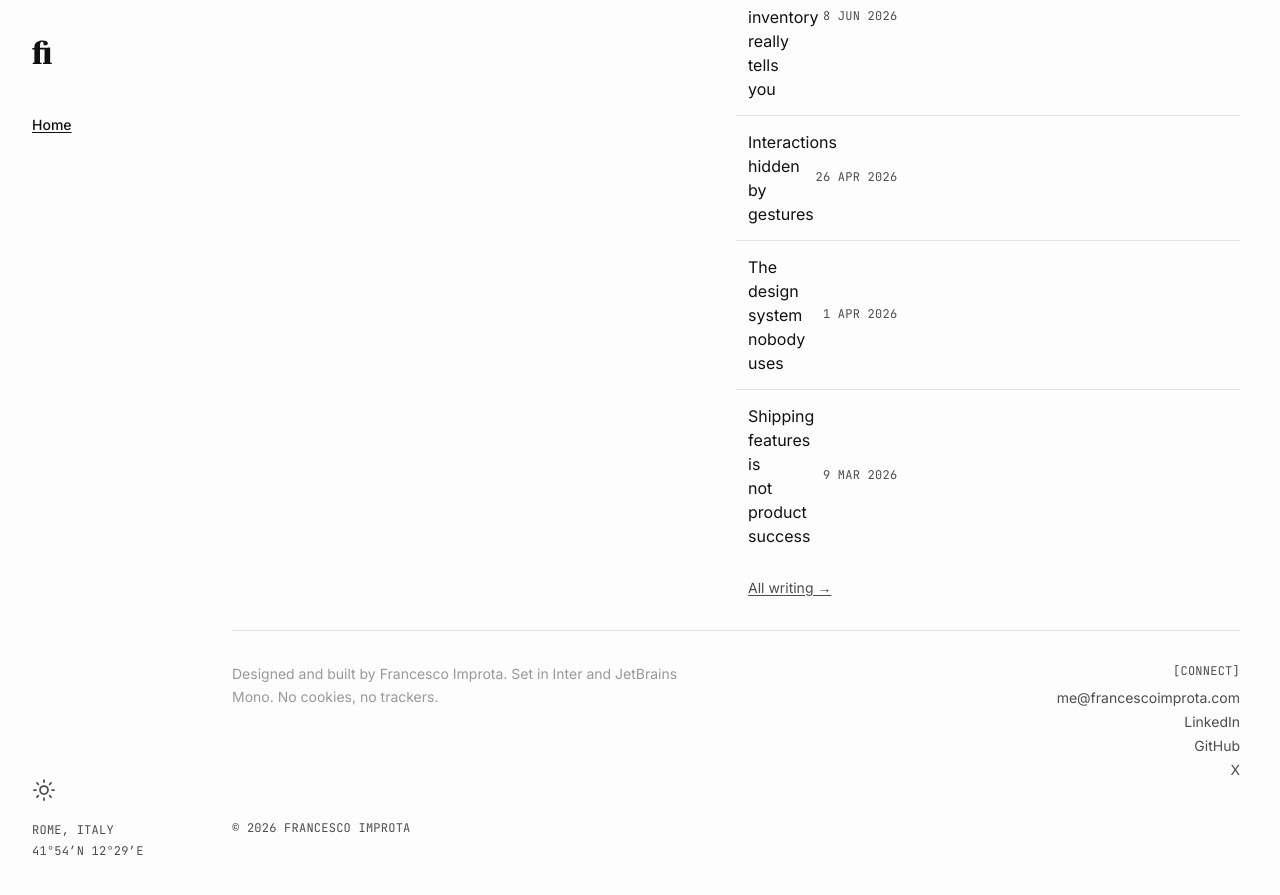
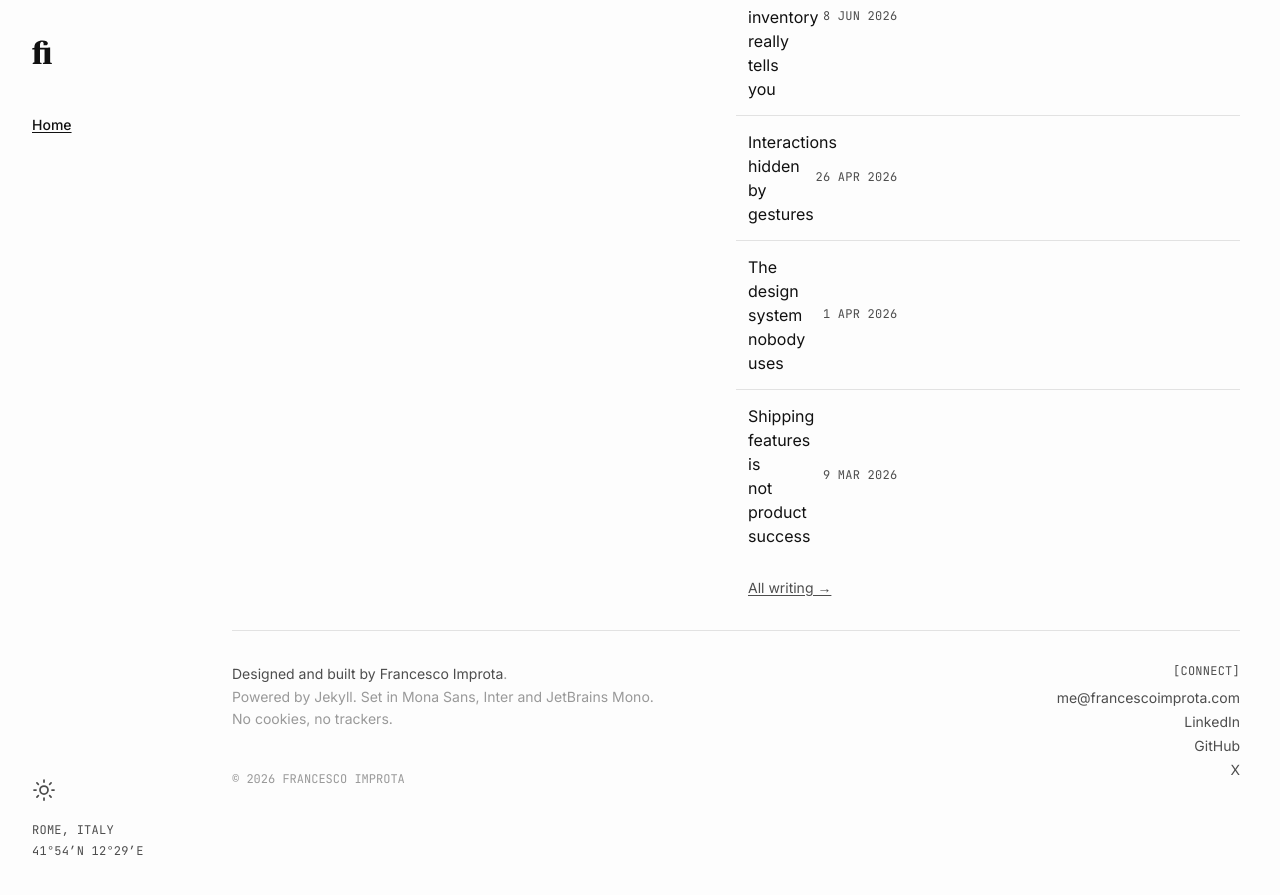
Before and after one commit to zetareticoli/fi, a Jekyll site: the page built from index.md, in a window 1280 px wide and 900 px high, scrolled down 556 px. Shown: the top 895 px of the window. Built offline with Jekyll 4.4.1, drawn with Linux system fonts in a browser that asks for light colours; some web fonts are replaced.

Commit message:
style: update footer layout and content for improved clarity and aesthetics

```diff
--- a/_includes/footer.html
+++ b/_includes/footer.html
@@ -1,12 +1,12 @@
-<footer class="lg:ml-48 px-6 lg:px-10 pb-16 mt-8">
+<footer class="lg:ml-48 px-6 lg:px-10 pb-10 mt-8">
   <div class="hairline pt-8">
     <div class="flex flex-col sm:flex-row justify-between gap-6">
       <div class="flex flex-col gap-2">
-
-        <p class="text-sm text-muted leading-relaxed max-w-md">
-          Designed and built by {{ site.author.name }}.
-          Set in Inter and JetBrains Mono. No cookies, no trackers.
+        <p class="text-sm text-muted leading-relaxed max-w-md mb-8">
+          <span class="text-muted-foreground">Designed and built by {{ site.author.name }}</span>. <br>
+          Powered by Jekyll. Set in Mona Sans, Inter and JetBrains Mono. <br> No cookies, no trackers.
         </p>
+        <p class="uppercase font-mono text-xs text-muted">© {{ 'now' | date: '%Y' }} {{ site.author.name }}</p>
       </div>
       <div class="flex flex-col gap-2 sm:text-right">
         <span class="meta-tag">[CONNECT]</span>
@@ -20,6 +20,5 @@
         </div>
       </div>
     </div>
-    <p class="meta-tag mt-10">© {{ 'now' | date: '%Y' }} {{ site.author.name }}</p>
   </div>
 </footer>
```
